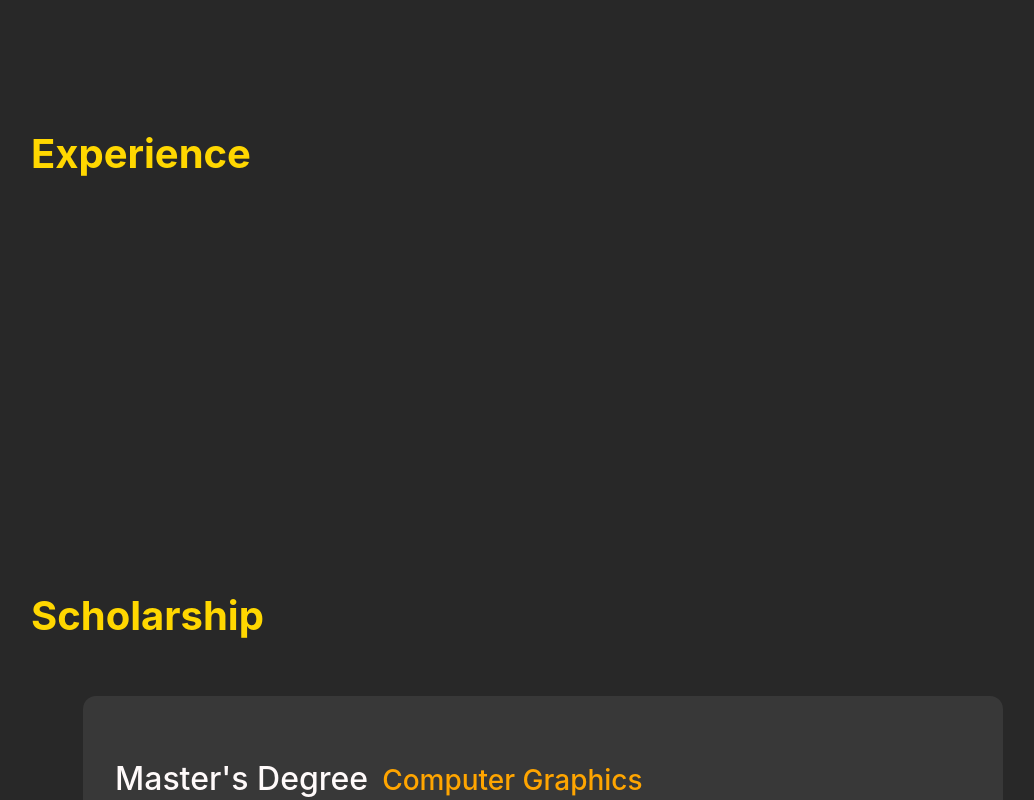
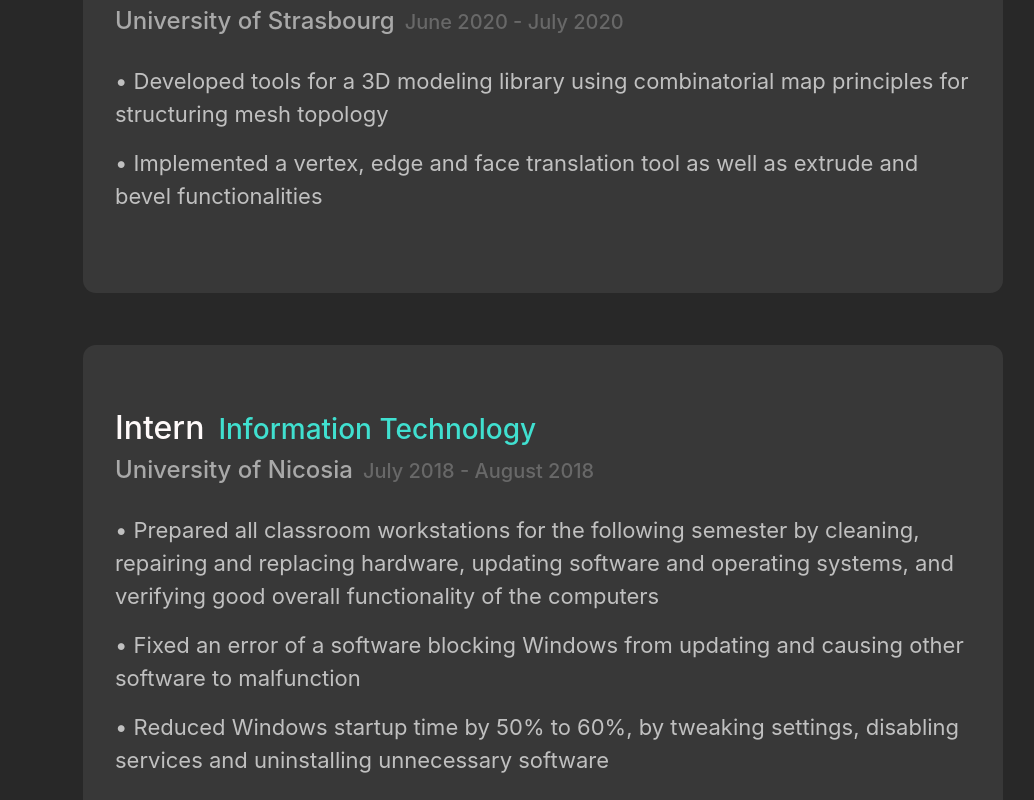
Before and after one commit to Adonis-Stavridis/adonis-stavridis.github.io, a React (Create React App) app: page / in a window 1280 px wide. Shown: the part 1840-2640 px from the top of the page, without its empty margins (97-1131 px from the left). Built offline with nearby package versions, Linux system fonts and the light colour scheme.

Commit message:
add Experience + fix project

```diff
--- a/src/components/Pages/Experience.tsx
+++ b/src/components/Pages/Experience.tsx
@@ -1,12 +1,56 @@
 import React, { Component } from "react";
 import Page from "../Page";
+
+import Jumbotron from "react-bootstrap/Jumbotron";
+
+import "../../css/Experience.scss";
 
 export class Experience extends Component {
   render() {
     return (
       <Page>
         <div className="Experience" id="Experience">
-          <h1>Experience</h1>
+          <h1>Scholarship</h1>
+
+          <Jumbotron className="experienceInfo">
+            <div className="positionTitle">
+              <h2>Intern</h2>
+              <h3>Software Engineer</h3>
+              <br />
+              <h4>University of Strasbourg</h4>
+              <h5>June 2020 - July 2020</h5>
+            </div>
+            <p>
+              • Developed tools for a 3D modeling library using combinatorial map principles for structuring mesh topology
+            </p>
+            <p>
+              • Implemented a vertex, edge and face translation tool as well as
+              extrude and bevel functionalities
+            </p>
+          </Jumbotron>
+          <Jumbotron className="experienceInfo">
+            <div className="positionTitle">
+              <h2>Intern</h2>
+              <h3>Information Technology</h3>
+              <br />
+              <h4>University of Nicosia</h4>
+              <h5>July 2018 - August 2018</h5>
+            </div>
+            <p>
+              • Prepared all classroom workstations for the following semester
+              by cleaning, repairing and replacing hardware, updating software
+              and operating systems, and verifying good overall functionality of
+              the computers
+            </p>
+            <p>
+              • Fixed an error of a software blocking Windows from updating and
+              causing other software to malfunction
+            </p>
+            <p>
+              • Reduced Windows startup time by 50% to 60%, by tweaking
+              settings, disabling services and uninstalling unnecessary software
+            </p>
+          </Jumbotron>
         </div>
       </Page>
     );
--- a/src/components/Pages/Projects.tsx
+++ b/src/components/Pages/Projects.tsx
@@ -332,7 +332,10 @@
                     alt="CSS3"
                   />
                 </Card.Text>
-                <Card.Text>A game of life played inside the terminal</Card.Text>
+                <Card.Text>
+                  A Breakout game with different levels of difficulty and a
+                  scoreboard system
+                </Card.Text>
               </Card.Body>
               <Card.Footer>
                 <Button
@@ -402,7 +405,9 @@
                     alt="Blender"
                   />
                 </Card.Text>
-                <Card.Text>A small RPG single-player game made in the Unity Engine</Card.Text>
+                <Card.Text>
+                  A small RPG single-player game made in the Unity Engine
+                </Card.Text>
               </Card.Body>
               <Card.Footer>
                 <Button
--- /dev/null
+++ b/src/css/Experience.scss
@@ -0,0 +1,49 @@
+.experienceInfo {
+  margin: 2em;
+  color: snow;
+
+  &.jumbotron {
+    background-color: #383838;
+    border-radius: 0.5em;
+  }
+}
+
+.positionTitle {
+  margin-bottom: 1em;
+
+  h2 {
+    display: inline;
+  }
+
+  h3 {
+    display: inline;
+    margin-left: 0.5em;
+    color: turquoise;
+  }
+
+  h4 {
+    display: inline;
+    color: darkgray;
+  }
+
+  h5 {
+    display: inline;
+    margin-left: 0.5em;
+    color: #686868;
+  }
+}
+
+@media (max-width:991px) {
+  .experienceInfo {
+    margin: 0em;
+  }
+
+  .positionTitle {
+
+    h3,
+    h5 {
+      display: block;
+      margin-left: 0em;
+    }
+  }
+}
```
